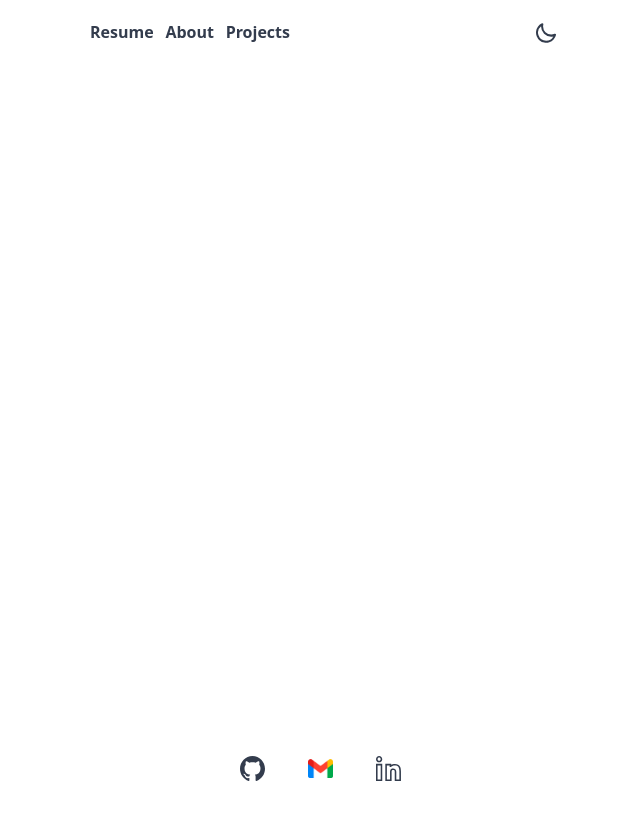
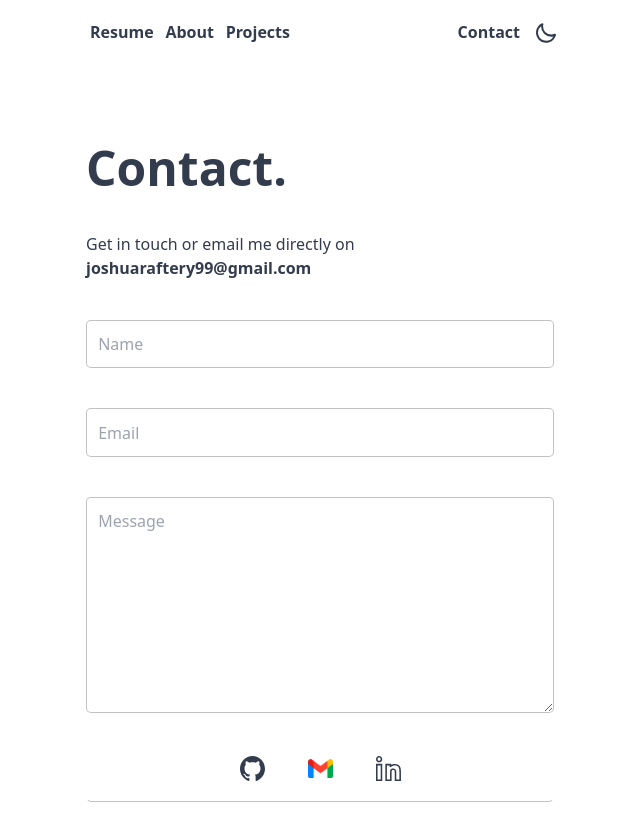
Before and after one commit to josh-raftery/portfolio-page, a React (Vite) app: page /contact in a window 1280 px wide. Shown: the top 840 px of the page, without its empty margins (320-960 px from the left). Before the commit the page ends 800 px from the top, so only its background shows below. Built offline with nearby package versions, Linux system fonts and the light colour scheme.

Commit message:
Created contact page - styling mostly done, need to code functionality

```diff
--- a/src/App.css
+++ b/src/App.css
@@ -11,6 +11,24 @@ li {
 
 .circle{
   border-radius: 50%;
+}
+
+.light-border {
+  border: 1px solid rgba(133, 133, 133, 0.5);
+  border-radius: 5px;
+  padding: 0.7rem;
+}
+
+.light-border:focus{
+  box-shadow:
+    0 0 0 100px transparent, /* Creates the gap */
+    0 0 0 1px rgba(133, 133, 133, 0.5);; /* Thin outline */
+  border-radius: 5px; /* Match the existing border radius */
+}
+
+textarea:focus,
+input:focus{
+  outline: none;
 }
 
 .intro-text{
@@ -30,7 +48,7 @@ li {
 
 .page-height{
   padding-bottom: 64px !important;
-  padding-top: 64px;
+  padding-top: 64px !important;
 }
 
 .underline-hover {
--- a/src/App.jsx
+++ b/src/App.jsx
@@ -5,6 +5,7 @@ import Nav from './Components/Nav'
 import Projects from './Components/Projects'
 import Resume from './Components/Resume'
 import Footer from './Components/Footer'
+import Contact from './Components/Contact'
 
 function App() {
 
@@ -15,6 +16,7 @@ function App() {
         <Route path = '/' element = {<AboutMe/>}/>
         <Route path = '/projects' element = {<Projects/>}/>
         <Route path = '/resume' element = {<Resume/>}/>
+        <Route path = '/contact' element = {<Contact/>}/>
       </Routes>
       <Footer/>
     </div>
--- /dev/null
+++ b/src/Components/Contact.jsx
@@ -0,0 +1,16 @@
+export default function Contact() {
+  return (
+    <div className="page-height max-w-[500px] m-auto p-4">
+      <h2 className="text-5xl mt-20 mb-10 font-black">Contact.</h2>
+      <p>
+        Get in touch or email me directly on <b>joshuaraftery99@gmail.com</b>
+      </p>
+      <form className="grid gap-10 mt-10">
+        <input placeholder="Name" className="light-border"  ></input>
+        <input placeholder="Email" className="light-border" ></input>
+        <textarea placeholder="Message" className="light-border" rows="8" ></textarea>
+        <button className="light-border">Send Message</button>
+      </form>
+    </div>
+  );
+}
--- a/src/Components/Nav.jsx
+++ b/src/Components/Nav.jsx
@@ -13,7 +13,7 @@ function Nav(){
                     </div>
                 </div>
                 <div className="m-auto gap-3 w-fit right-[50px] absolute" >
-                    {/* <Link to="/projects" ><btn href="#" class="underline-hover"><b>Contact</b></btn></Link> */}
+                    <Link to="/contact" ><btn href="#" class="underline-hover"><b>Contact</b></btn></Link>
                 </div>
                 <div className=" gap-3 w-fit right-[0] mr-2 top-[0] mt-[14.5px] absolute" >
                     <DayNight/>
--- a/src/Components/Projects.jsx
+++ b/src/Components/Projects.jsx
@@ -80,8 +80,8 @@ function Projects() {
                 key={project.id}
                 className={`rounded-3xl relative h-full max-w-[500px] m-[auto] cursor-pointer border`}
               >
-                {isLoading[project.id] && <div style={{zIndex: "1000000000"}} className="bg-gray-400 absolute opacity-50 w-full min-h-[300px] rounded-3xl " />}
-                  <>
+                {isLoading[project.id] && <div className="bg-gray-400 opacity-50 w-full min-h-[300px] rounded-3xl " />}
+                  <div>
                     <img
                       className={`${isLoading[project.id] && 'hidden'} rounded-3xl opacity-100`}
                       onMouseEnter={() => setSummary({ [project.id]: true })}
@@ -134,7 +134,7 @@ function Projects() {
                         </div>
                       )}
                     </div>
-                  </>
+                  </div>
               </div>
             </div>
           );
```
